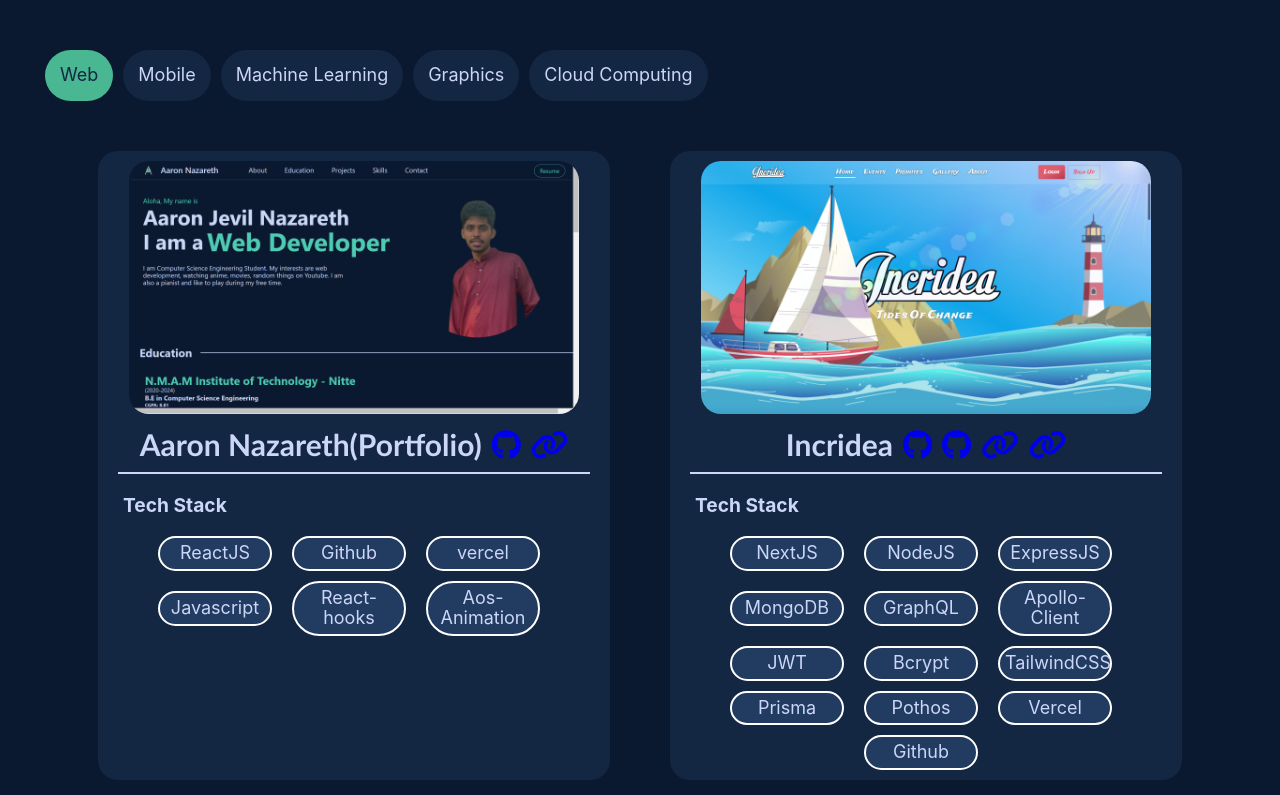
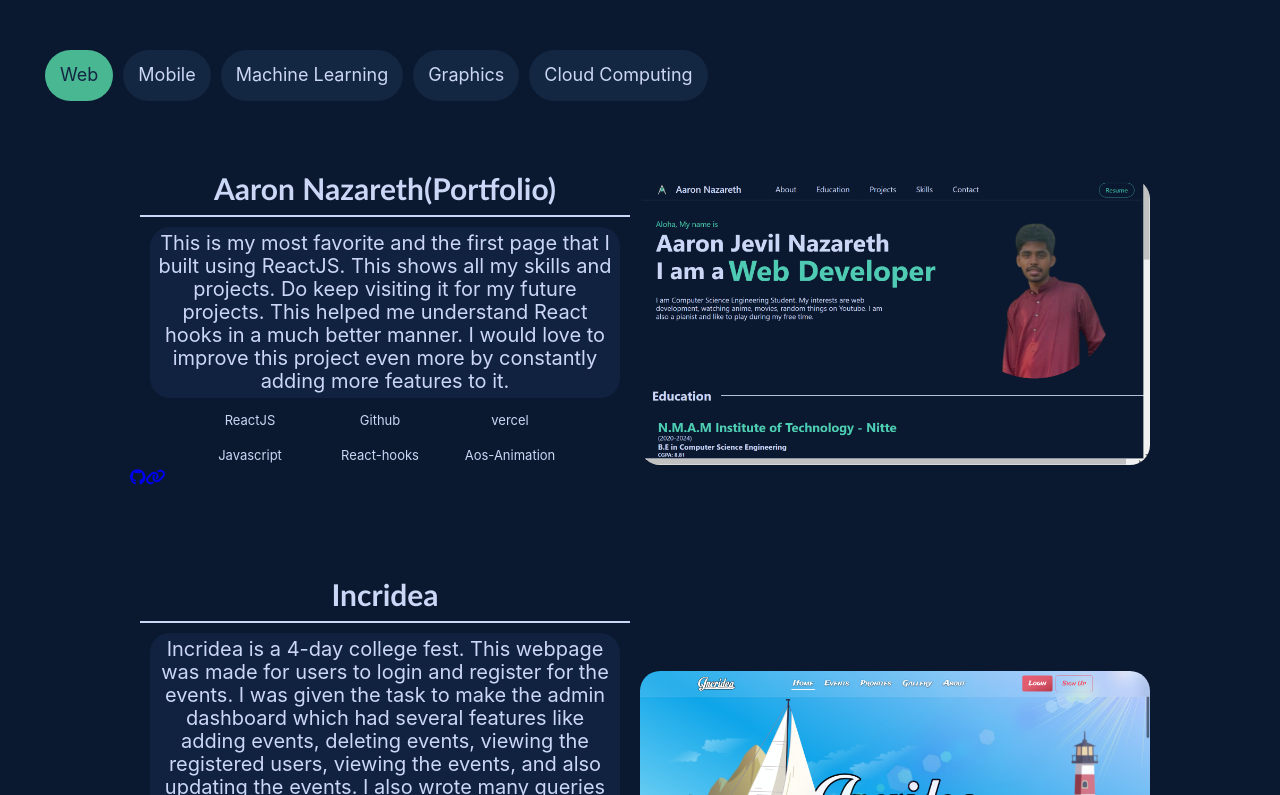
Before and after one commit to jevil25/portfolio, a React (Create React App) app: page / in a window 1280 px wide. Shown: the part 565-1360 px from the top of the page. Built offline with nearby package versions, Linux system fonts and the light colour scheme.

Commit message:
new design

```diff
--- a/src/App.css
+++ b/src/App.css
@@ -90,7 +90,7 @@
 
 .projectDisplay{
   display: flex;
-  flex-direction: row;
+  flex-direction: column;
   flex-wrap: wrap;
   justify-content: center;
   gap: 20px;
--- a/src/Components/Projects.js
+++ b/src/Components/Projects.js
@@ -4,51 +4,25 @@ import { useState } from 'react';
 import { motion } from "framer-motion";
 
 function Projects({ Key,title,description,frameworks,github,live,pic,colors }) {
-  // console.log(title)
-  const [desClass, setDesClass] = useState('hideDes')
-  const [width, setWidth] = useState("");
-  const [screenWidth, setScreenWidth] = useState(window.innerWidth);
-
-  const handleHover = (e) => {
-    if(screenWidth < 600) return;
-    console.log('hover')
-    setWidth("width")
-    setDesClass('showDes')
-  }
-
-  const handleLeave = (e) => {
-    if(screenWidth < 600) return;
-    console.log('leave')
-    setDesClass('hideDes')
-    setWidth("")
-  }
-
-  useEffect(() => {
-    const handleResize = () => setScreenWidth(window.innerWidth);
-    window.addEventListener("resize", handleResize);
-    if(screenWidth < 600) setDesClass("showDes");
-    return () => window.removeEventListener("resize", handleResize);
-  }, []);
-
   return (
       <motion.div
-        initial={{ opacity: 0, scale: 0.5 }}
+        initial={{ opacity: 0.5, scale: 0.5 }}
         animate={{ opacity: 1, scale: 1 }}
-        transition={{ duration: 0.5 }}
+        transition={{ duration: 1 }}
         className={`projects `}
-        onMouseEnter={e => handleHover(e)}
-        onMouseLeave={e => handleLeave(e)}
       >
         <motion.div  className="project_body">
-          {pic.map((pic)=>
-          ( <div className='project_image'>
-            <a href={live}><img src={pic} alt={title} /></a>
-          </div>)
-          )}
-          <div>
+          <div class="project1">
             <h2 className="projecttitle">
               {title}
-              {github.map((github)=>
+            </h2>
+            <p className={`projectDes`}>{description}</p>
+            <div className="projectList">
+              {Array(frameworks.length).fill().map((_,i)=>(
+                  <li className='each_skill2'>{frameworks[i]}</li>
+              ))}
+            </div>
+            {github.map((github)=>
               (<a href={github}>
                 <i class="fa-brands fa-github spacing"></i>
               </a>)
@@ -58,15 +32,12 @@ function Projects({ Key,title,description,frameworks,github,live,pic,colors }) {
                 <i class="fa-solid fa-link spacings"></i>
               </a>)
               )}
-            </h2>
-            <p className={`projectDes ${desClass}`}>{description}</p>
-            <h3 class="projectStack">Tech Stack</h3>
-            <div className="projectList">
-              {Array(frameworks.length).fill().map((_,i)=>(
-                  <li className='each_skill2' style={{backgroundColor: "#213b61"}}>{frameworks[i]}</li>
-              ))}
-            </div>
           </div>
+          {pic.map((pic)=>
+          ( <div className='project_image'>
+            <a href={live}><img src={pic} alt={title} /></a>
+          </div>)
+          )}
         </motion.div>
     </motion.div>
   )
--- a/src/Components/css/Projects.css
+++ b/src/Components/css/Projects.css
@@ -1,25 +1,28 @@
 .projects{
-    width: 40vw;
-    background-color: #132642;
     border-radius: 20px;
     cursor: pointer;
+    margin-left: 100px;
+    margin-right: 100px;
 }
 
 .width{
     width: 100%;
 }
 
+.project1{
+    flex-basis: 50%;
+}
+
 .project_body{
     display: flex;
-    flex-direction: column;
+    flex-direction: row;
     align-items: center;
     justify-items: center;
     padding: 10px;
 }
 
 .project_image{
-    width: 450px;
-    height: auto;
+    flex-basis: 50%;
 }
 
 .project_image img{
@@ -74,21 +77,32 @@
 .projectList li{
     list-style-type: none;
     color: #ccd6f6;
-    font-size: large;
+    font-size: small;
 }
 
 .each_skill2{
     list-style: none;
     margin-right: 10px;
     text-align: center;
-    border-style: solid;
-    border-width: 2px;
-    border-radius: 30px;
-    border-color: white;
     color: #ccd6f6;
     padding:5px;
     width: 100px;
     height: auto;
+}
+
+.projectDes{
+    color: #ccd6f6;
+    font-size: 20px;
+    margin: 10px;
+    margin-left: 20px;
+    margin-right: 20px;
+    display: flex;
+    justify-content: center;
+    align-items: center;
+    text-align: center;
+    padding: 5px;
+    border-radius: 20px;
+    background-color: #112240;
 }
 
 @media screen and (max-width: 768px) {
```
